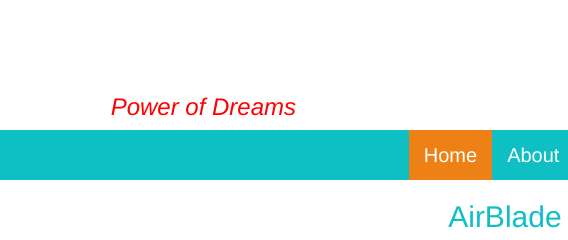
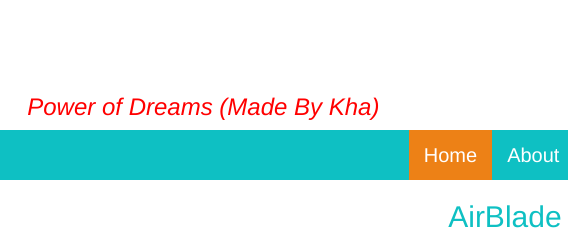
Before and after one commit to Caxlord123/WebSite4Cat, a plain HTML site: page Project/index.html in a window 1280 px wide. Shown: the top 240 px of the page, 0-568 px from the left. Drawn offline with Linux system fonts and the light colour scheme; files whose address does not match are found by name.

Commit message:
Update index.html

```diff
--- a/Project/index.html
+++ b/Project/index.html
@@ -17,7 +17,7 @@
 		<!-- header start -->
 		<div class="header row">
 			<div class="col-md-4 header-title">
-				<h3>Power of Dreams</h3>
+				<h3>Power of Dreams (Made By Kha)</h3>
 			</div>
 			<div class="col-md-4 header-logo">
 				<img class="img-responsive" src="images/logoHonda.jpg" alt="HonDa Viet Nam" />
```
